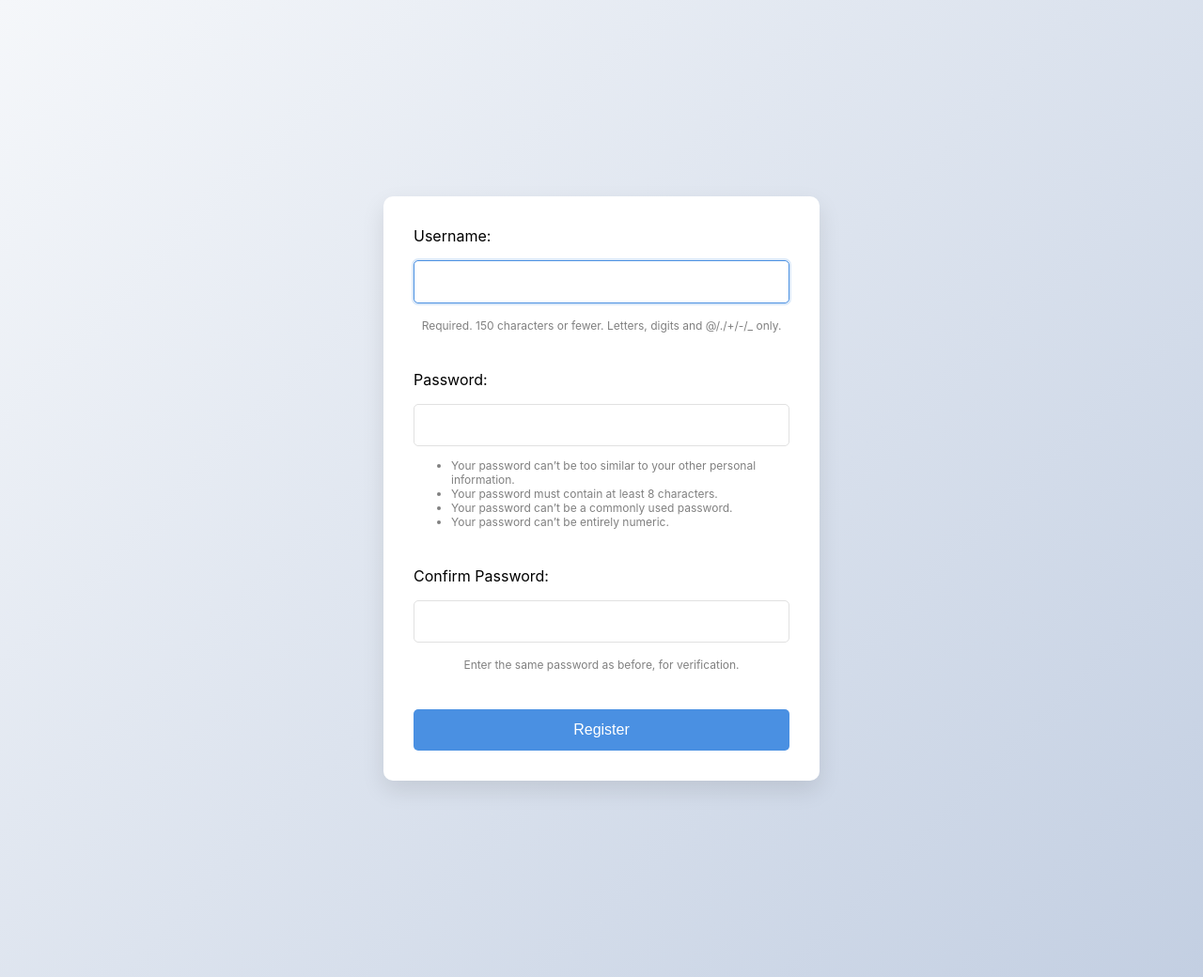
After one commit to anantmahambrey/AI-Assisted-Code-Editor, a Django app: page /register/ in a window 1280 px wide. The commit adds this page. Shown: the whole page at 94% size. Run offline with Django 5.2, Linux system fonts and the light colour scheme.

Commit message:
added Auth

```diff
--- a/code_editor/settings.py
+++ b/code_editor/settings.py
@@ -122,3 +122,7 @@ STATIC_URL = 'static/'
 # https://docs.djangoproject.com/en/5.1/ref/settings/#default-auto-field
 
 DEFAULT_AUTO_FIELD = 'django.db.models.BigAutoField'
+
+LOGIN_URL = 'login'
+LOGIN_REDIRECT_URL = 'index'
+LOGOUT_REDIRECT_URL = 'login'
--- /dev/null
+++ b/editor/templates/auth/register.html
@@ -0,0 +1,128 @@
+<!-- <form method="post">
+    {% csrf_token %}
+    {{ form.as_p }}
+    <button type="submit">Register</button>
+</form> -->
+
+<!DOCTYPE html>
+<html>
+<head>
+  <style>
+    body {
+      font-family: -apple-system, BlinkMacSystemFont, 'Segoe UI', Roboto, sans-serif;
+      background: linear-gradient(135deg, #f5f7fa 0%, #c3cfe2 100%);
+      height: 130vh;
+      margin: 0;
+      display: flex;
+      align-items: center;
+      justify-content: center;
+    }
+
+    form {
+      background: white;
+      padding: 2rem;
+      border-radius: 10px;
+      box-shadow: 0 10px 25px rgba(0,0,0,0.1);
+      width: 100%;
+      max-width: 400px;
+    }
+
+    .form-group {
+      display: flex;
+      flex-direction: column;
+      gap: 1rem;
+      margin-bottom: 0.8rem;
+    }
+
+    input {
+      padding: 0.8rem;
+      border: 1px solid #e1e1e1;
+      border-radius: 5px;
+      font-size: 1rem;
+      transition: border-color 0.3s ease;
+    }
+
+    input:focus {
+      outline: none;
+      border-color: #4a90e2;
+      box-shadow: 0 0 0 2px rgba(74,144,226,0.2);
+    }
+
+    button {
+      width: 100%;
+      padding: 0.8rem;
+      background: #4a90e2;
+      color: white;
+      border: none;
+      border-radius: 5px;
+      font-size: 1rem;
+      cursor: pointer;
+      transition: background-color 0.3s ease;
+    }
+
+    button:hover {
+      background: #357abd;
+    }
+
+    p {
+      text-align: center;
+      margin-top: 1rem;
+      color: #666;
+    }
+
+    a {
+      color: #4a90e2;
+      text-decoration: none;
+    }
+
+    a:hover {
+      text-decoration: underline;
+    }
+    .instr{
+        color:grey;
+        font-size:12px;
+    }
+    .indi{
+        margin-bottom:40px;
+    }
+  </style>
+</head>
+<body>
+  <!-- Login Form -->
+  <form method="post">
+    {% csrf_token %}
+
+    <div class="indi">
+    <div class="form-group">
+        <label for="id_username">Username:</label>
+        {{ form.username }}
+    </div>
+    <p class="instr">Required. 150 characters or fewer. Letters, digits and @/./+/-/_ only.</p>
+    </div>
+
+    <div class="indi">
+    <div class="form-group">
+        <label for="id_password1">Password:</label>
+        {{ form.password1 }}
+    </div>
+    <ul class="instr">
+        <li>Your password can’t be too similar to your other personal information.</li>
+        <li>Your password must contain at least 8 characters.</li>
+        <li>Your password can’t be a commonly used password.</li>
+        <li>Your password can’t be entirely numeric.</li>
+    </ul>
+    </div>
+
+    <div class="indi">
+    <div class="form-group">
+        <label for="id_password2">Confirm Password:</label>
+        {{ form.password2 }}
+    </div>
+    <p class="instr">Enter the same password as before, for verification.</p>
+    </div>
+
+    <button type="submit" class="btn btn-primary">Register</button>
+</form>
+
+</body>
+</html>
--- a/editor/urls.py
+++ b/editor/urls.py
@@ -1,8 +1,12 @@
-from django.urls import path
+from django.urls import path, include
+from django.contrib.auth import views as auth_views
 from . import views
 
 urlpatterns = [
     path('', views.index, name='index'),
+    path('login/', auth_views.LoginView.as_view(template_name='auth/login.html'), name='login'),
+    path('logout/', auth_views.LogoutView.as_view(), name='logout'),
+    path('register/', views.register, name='register'),
     path('run-code/', views.run_code, name='run_code'),
     path('process-sidebar/', views.process_sidebar, name='process_sidebar'),
 ]
--- a/editor/views.py
+++ b/editor/views.py
@@ -4,12 +4,27 @@ from django.views.decorators.csrf import csrf_protect
 import json
 import requests
 import google.generativeai as genai
+from django.contrib.auth.decorators import login_required
+from django.contrib.auth.forms import UserCreationForm
+from django.shortcuts import render, redirect
 
+def register(request):
+    if request.method == 'POST':
+        form = UserCreationForm(request.POST)
+        if form.is_valid():
+            form.save()
+            return redirect('login')
+    else:
+        form = UserCreationForm()
+    return render(request, 'auth/register.html', {'form': form})
+
+@login_required
 def index(request):
     return render(request, 'editor/index.html')
 
 #On run code button
 @csrf_protect
+@login_required
 def run_code(request):
     if request.method == 'POST':
         try:
@@ -71,6 +86,7 @@ def run_code(request):
 
 #On ask AI (submit) button
 @csrf_protect
+@login_required
 def process_sidebar(request):
     if request.method == 'POST':
         try:
```
Also changed, not shown: editor/templates/auth/login.html (added, +89 -0 lines), editor/templates/editor/index.html (+14 -3 lines).
